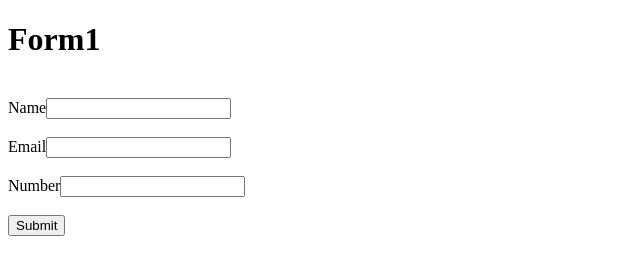
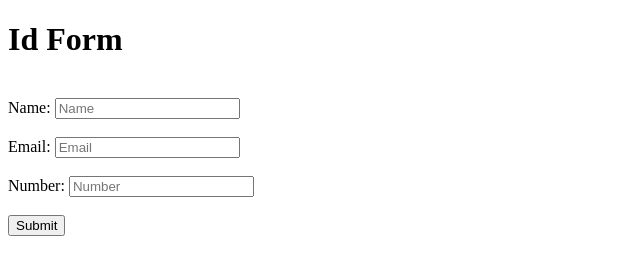
Before and after one commit to deepakb2510/website, a plain HTML site: page index.html in a window 1280 px wide. Shown: the whole page, without its empty margins (0-640 px from the left). Drawn offline with Linux system fonts and the light colour scheme.

Commit message:
third commit

```diff
--- a/index.html
+++ b/index.html
@@ -7,12 +7,12 @@
     <title>Document</title>
 </head>
 <body>
-    <h1>Form1</h1>
+    <h1>Id Form</h1>
     <br>
     <form >
-        Name<input type="text" name="name" id="name" required><br><br>
-        Email<input type="email" name='email' id='email' required><br><br>
-        Number<input type="text" name="number" id='number' required><br><br>
+        Name: <input type="text" name="name" id="name" placeholder='Name' required><br><br>
+        Email: <input type="email" name='email' id='email' placeholder="Email" required><br><br>
+        Number: <input type="text" name="number" id='number' placeholder="Number"required><br><br>
         <input type="submit" onclick="display()">
     </br>
 </body>
```
